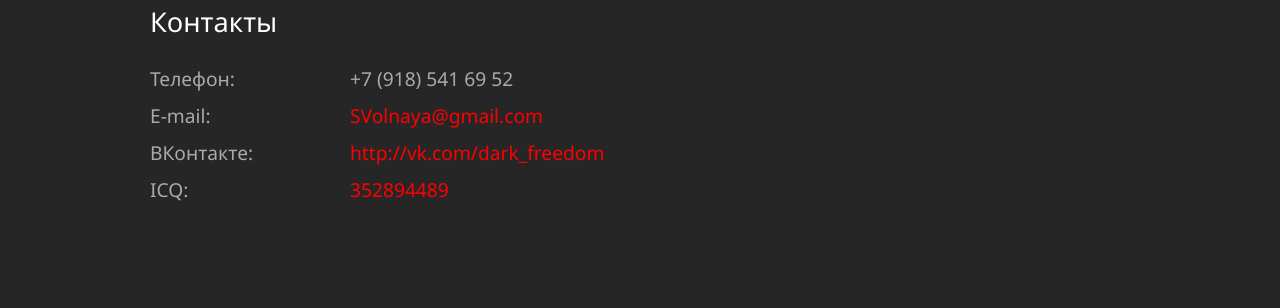
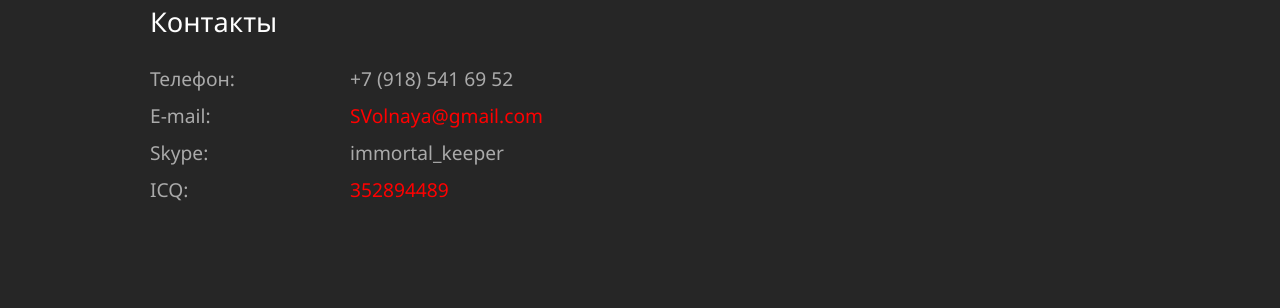
Before and after one commit to SVolnaya/svolnaya.github.com, a plain HTML site: page index.html in a window 1280 px wide. Shown: the part 2125-2433 px from the top of the page. Drawn offline with Linux system fonts and the light colour scheme.

Commit message:
Update index.html

```diff
--- a/index.html
+++ b/index.html
@@ -714,7 +714,7 @@ body
                     <strong>E-mail:</strong><span> <a href="mailto:SVolnaya@gmail.com">SVolnaya@gmail.com</a></span><i class="float-eraser"></i>
                 </div>
                 <div class="item">
-                    <strong>ВКонтакте:</strong><span> <a href="http://vk.com/dark_freedom" target="_blank">http://vk.com/dark_freedom</a></span><i class="float-eraser"></i>
+                    <strong>Skype:</strong><span> immortal_keeper</span><i class="float-eraser"></i>
                 </div>
                 <div class="item">
                     <strong>ICQ:</strong><span> <a href="http://www.icq.com/people/352894489" target="_blank">352894489</a></span><i class="float-eraser"></i>
```
